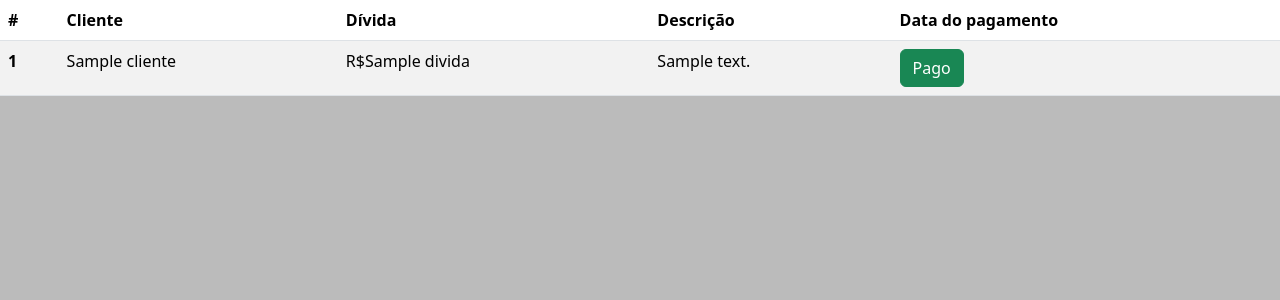
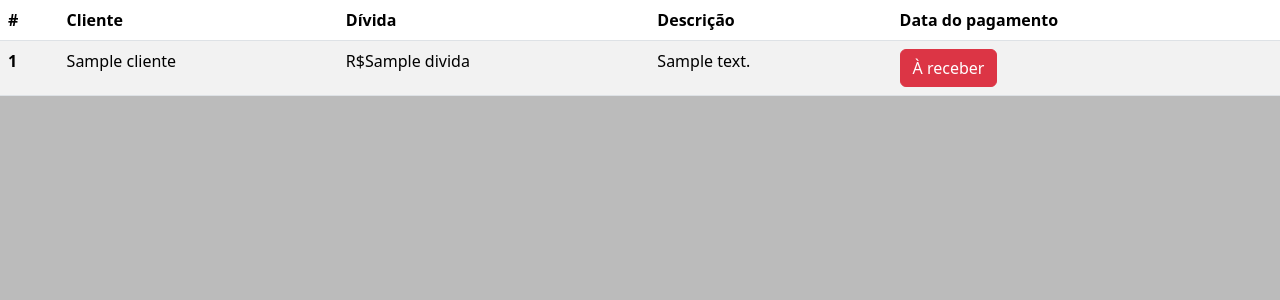
Before and after one commit to GHFavaro/Django_financeiro, a Django app: template portApp/templates/index.html in a window 1280 px wide. Shown: the part 54-354 px from the top of the page. Run offline with Django 3.2, Linux system fonts and the light colour scheme; the template is opened without the code that fills it: most values are stand-ins (such as "Sample title", 1, 10 or a date in 2020); some libraries are stand-ins or nearby versions.

Commit message:
Finalização

```diff
--- a/portApp/templates/index.html
+++ b/portApp/templates/index.html
@@ -41,9 +41,9 @@
                 <td>{{ devedor.descricao }}</td>
                 {% if devedor.pagou == True %}
                   <td>{{ devedor.data_modificacao }}</td>
-                  <td><button class="btn btn-danger" value="{{ devedor.id }}" name="nao pagou">Não pagou</button></td>
+                  <td><button class="btn btn-success" value="{{ devedor.id }}" name="nao pagou">Pago</button></td>
                 {% else %}
-                  <td><button class="btn btn-success" value="{{ devedor.id }}" name="pago">Pago</button></td>
+                  <td><button class="btn btn-danger" value="{{ devedor.id }}" name="pago">À receber</button></td>
                 {% endif %}
             </tr>
             {% endfor %}
```
Also changed, not shown: db.sqlite3.
